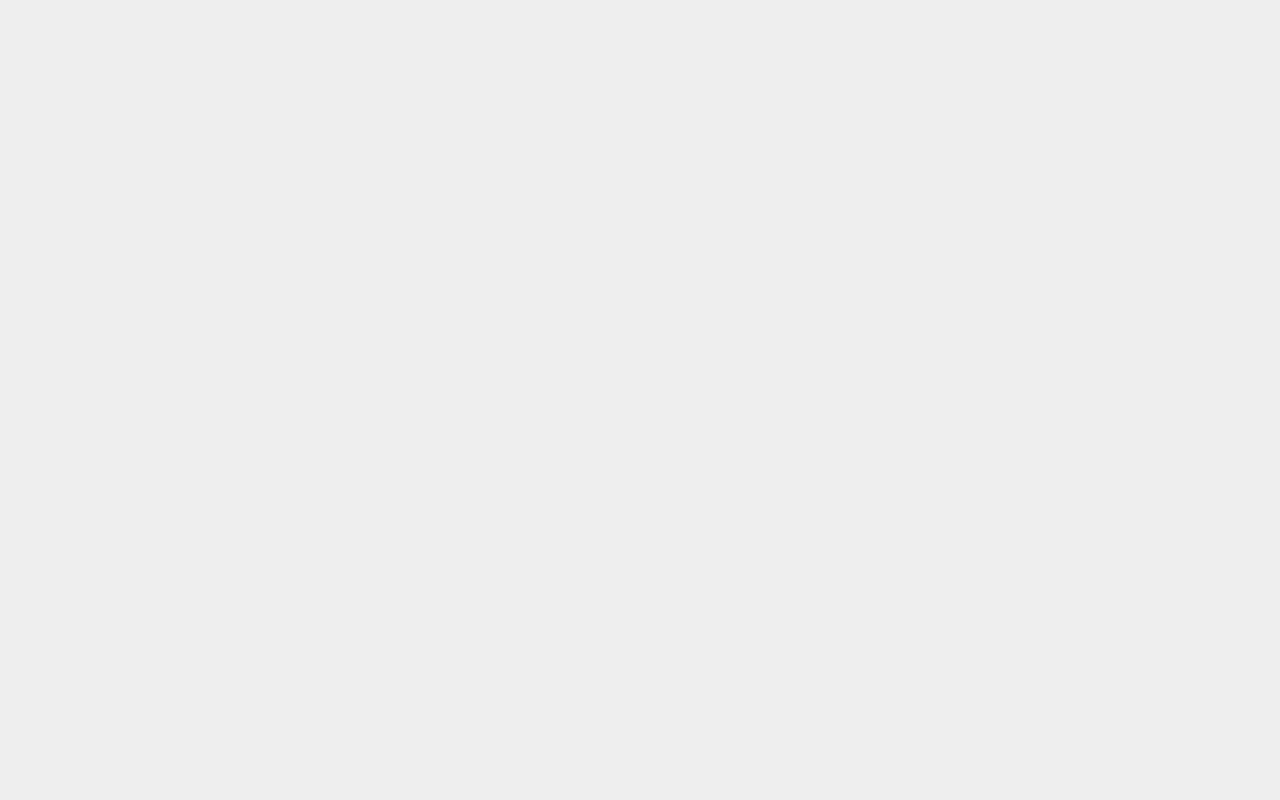
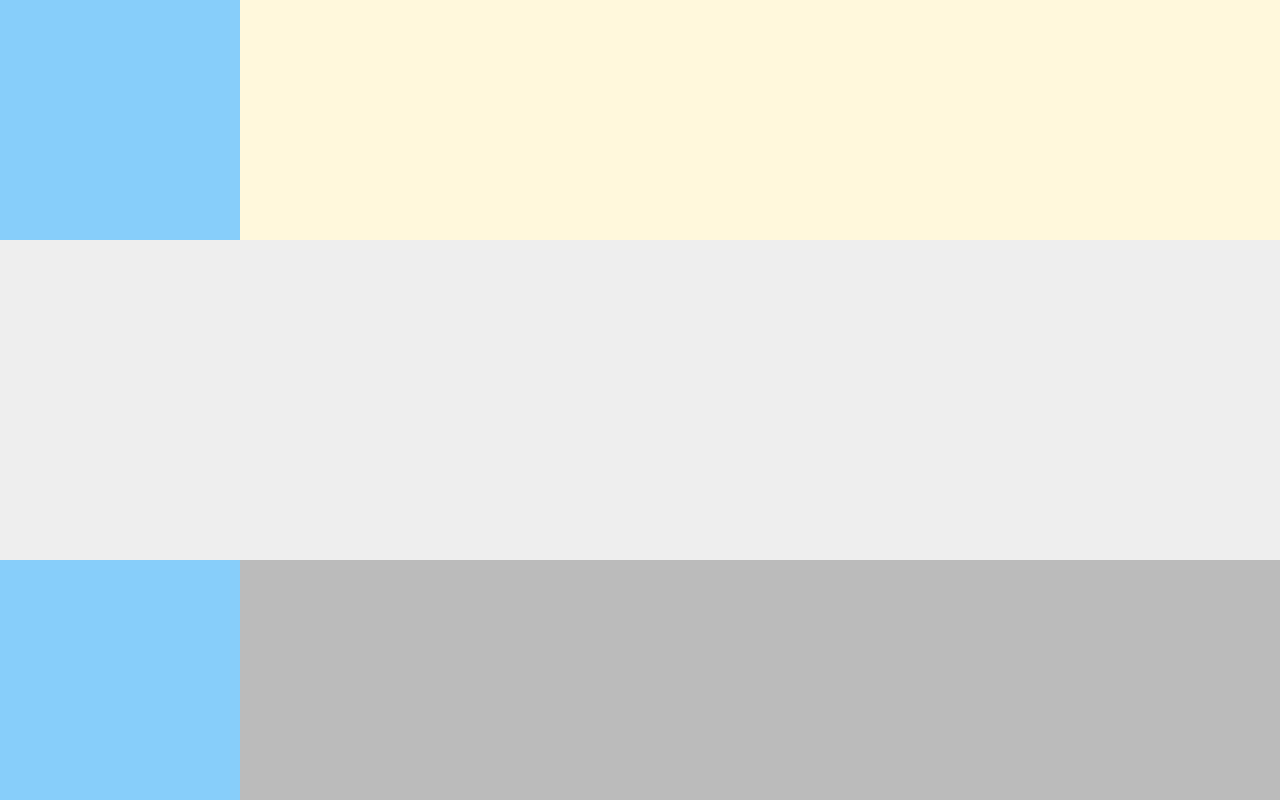
Before and after one commit to ivo-gabriel/Muestra5E, a plain HTML site: page index.html in a window 1280 px wide. Drawn offline with Linux system fonts and the light colour scheme.

Commit message:
Renglon de arriba y abajo

```diff
--- a/index.html
+++ b/index.html
@@ -6,8 +6,16 @@
     <link rel="stylesheet" href="style.css">
 </head>
 <body>
-    <section class="top"></section>
+    <section class="top">
+        <div class="cuadradinho"></div>
+        <div class="galeria_container"></div>
+    </section>
+
     <section class="middle"></section>
-    <section class="bottom"></section>
+
+    <section class="bottom">
+        <div class="cuadradinho"></div>
+        <div class="galeria_container"></div>
+    </section>
 </body>
 </html>
--- a/style.css
+++ b/style.css
@@ -11,7 +11,16 @@ body{
 .top{
     height: 30vh;
     width: 100%;
+
+    display: flex;
+
+    .galeria_container{
+        background-color:cornsilk;
+        height: 100%;
+        width: 100%;
+    }
 }
+
 
 .middle{
     height: 40vh;
@@ -21,4 +30,18 @@ body{
 .bottom{
     height: 30vh;
     width: 100%;
+
+    display: flex;
+
+    .galeria_container{
+        background-color:#BBB;
+        height: 100%;
+        width: 100%;
+    }
 }
+
+.cuadradinho{
+    background-color: lightskyblue;
+    height: 100%;
+    aspect-ratio: 1 / 1;
+}
```
